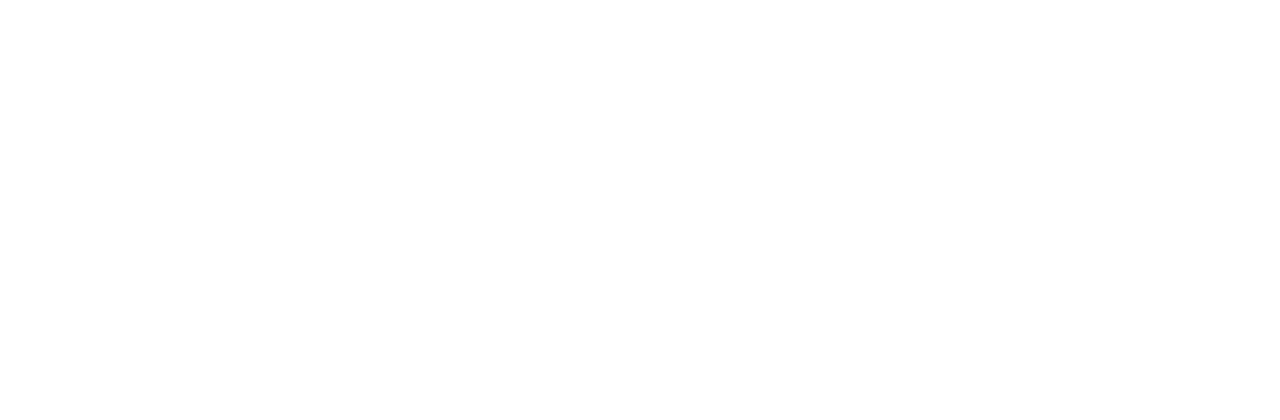
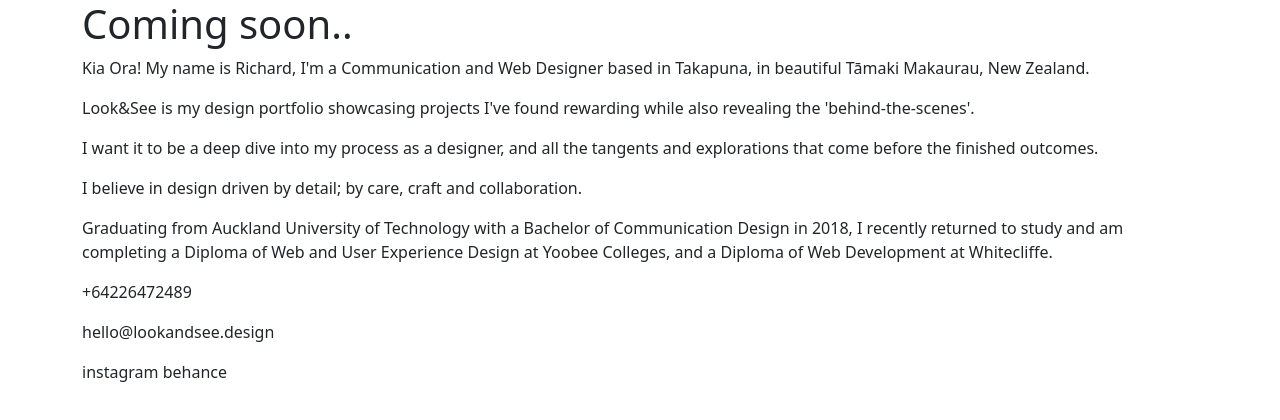
Before and after one commit to richardroach-ux/looknsee, a JavaScript app: page / in a window 1280 px wide. Shown: the top 420 px of the page. Built offline with nearby package versions, Linux system fonts and the light colour scheme; the HTML template or start-up script is replaced by a standard one.

Commit message:
Added a first draft of content to the home page.

```diff
--- a/package.json
+++ b/package.json
@@ -6,7 +6,9 @@
     "@testing-library/jest-dom": "^5.16.5",
     "@testing-library/react": "^13.4.0",
     "@testing-library/user-event": "^13.5.0",
+    "bootstrap": "^5.2.1",
     "react": "^18.2.0",
+    "react-bootstrap": "^2.5.0",
     "react-dom": "^18.2.0",
     "react-scripts": "5.0.1",
     "web-vitals": "^2.1.4"
--- a/src/App.js
+++ b/src/App.js
@@ -1,7 +1,32 @@
+import { Container, Row, Col } from 'react-bootstrap';
 function App() {
   return (
-    <div className="App">
-    </div>
+    // Landing Page
+    <Container>
+      <Row>
+        <Col>
+        <h1>Coming soon..</h1></Col>
+      </Row>
+      <Row>
+        <Col>
+          <p>Kia Ora! My name is Richard, I'm a Communication and Web Designer based in Takapuna, in beautiful Tāmaki Makaurau, New Zealand.</p>
+          <p>Look&See is my design portfolio showcasing projects I've found rewarding while also revealing the 'behind-the-scenes'.</p>
+          <p>I want it to be a deep dive into my process as a designer, and all the tangents and explorations that come before the finished outcomes.</p>
+          <p>I believe in design driven by detail; by care, craft and collaboration.</p>
+          <p>Graduating from Auckland University of Technology with a Bachelor of Communication Design in 2018, I recently returned to study and am completing a Diploma of Web and User Experience Design at Yoobee Colleges, and a Diploma of Web Development at Whitecliffe.</p>
+        </Col>
+      </Row>
+      <Col>
+      <p>+64226472489</p>
+      <p>hello@lookandsee.design</p>
+      </Col>
+      <Col>
+        instagram
+        behance
+      </Col>
+      <Row>
+      </Row>
+    </Container>
   );
 }
 
--- a/src/index.css
+++ b/src/index.css
@@ -1,13 +1,3 @@
 body {
   margin: 0;
-  font-family: -apple-system, BlinkMacSystemFont, 'Segoe UI', 'Roboto', 'Oxygen',
-    'Ubuntu', 'Cantarell', 'Fira Sans', 'Droid Sans', 'Helvetica Neue',
-    sans-serif;
-  -webkit-font-smoothing: antialiased;
-  -moz-osx-font-smoothing: grayscale;
 }
-
-code {
-  font-family: source-code-pro, Menlo, Monaco, Consolas, 'Courier New',
-    monospace;
-}
```
Also changed, not shown: public/manifest.json (deleted), 1 other file (tests, documents, lock files or other folders).
